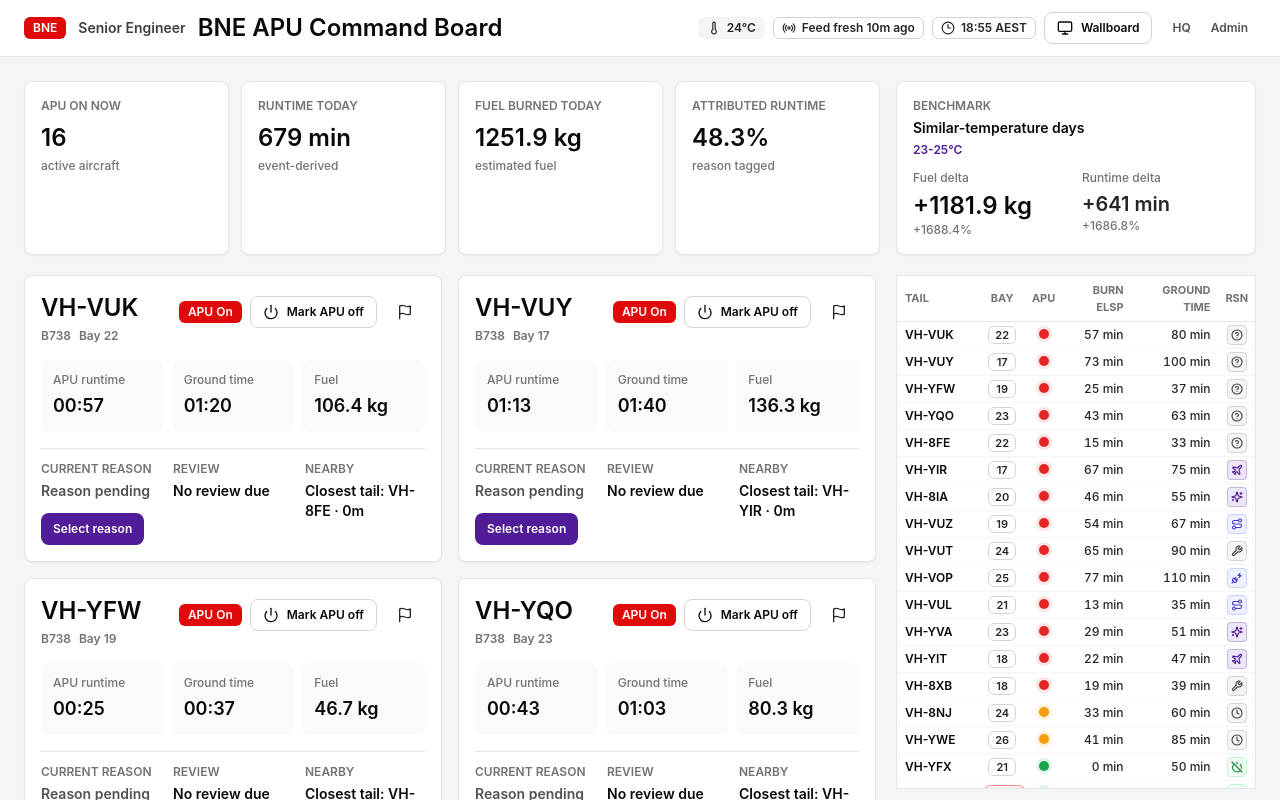
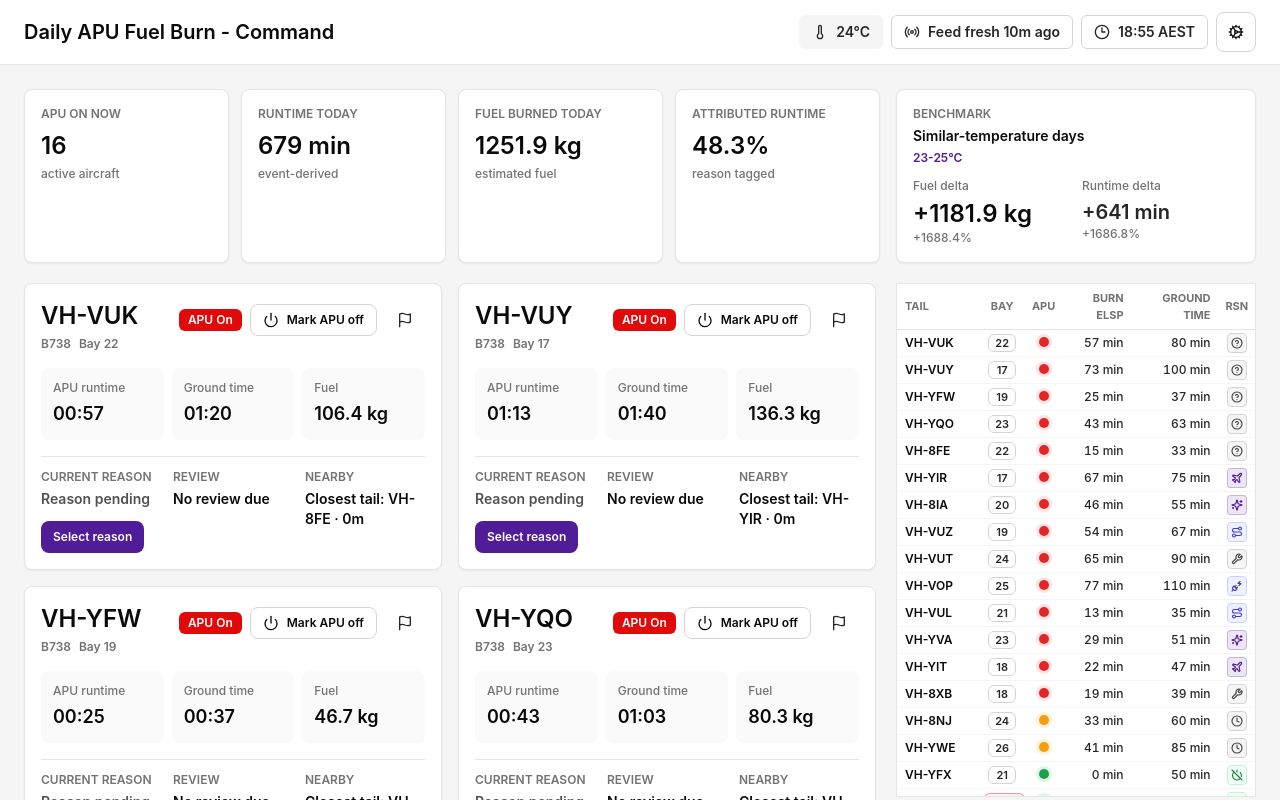
Before and after one commit to ben-dowden/APU-Alerting-Dashboard, a Next.js app: page /senior/bne in a window 1280 px wide. Shown: the top 800 px of the page. Built offline with nearby package versions, Linux system fonts and the light colour scheme.

Commit message:
feat-add-production-command-navbar

```diff
--- a/components/senior/bne-command-board.tsx
+++ b/components/senior/bne-command-board.tsx
@@ -301,7 +301,6 @@ export function BneCommandBoard() {
     <div className="min-h-screen bg-neutral-100 text-neutral-950">
       <CommandBar
         localTimeLabel={formatBneLocalTime(board.nowIso)}
-        port={board.port}
         sourceFreshnessLabel={sourceFreshnessLabel(board)}
         temperatureLabel={`${board.weather?.temperatureC ?? "--"}°C`}
       />
--- a/components/senior/command-bar.tsx
+++ b/components/senior/command-bar.tsx
@@ -1,68 +1,91 @@
+"use client";
+
 import Link from "next/link";
-import { Clock3, Monitor, Radio, Thermometer } from "lucide-react";
+import { useState } from "react";
+import { Clock3, Cog, Radio, Thermometer } from "lucide-react";
 
 import { Badge } from "@/components/ui/badge";
-import { buttonVariants } from "@/components/ui/button";
-import { cn } from "@/lib/utils/cn";
+import { Button } from "@/components/ui/button";
 
 type CommandBarProps = {
-  port: string;
   temperatureLabel: string;
   sourceFreshnessLabel: string;
   localTimeLabel: string;
 };
 
+const areaMenuLinks = [
+  { href: "/senior/bne/wallboard", label: "Wallboard" },
+  { href: "/hq", label: "HQ Monitoring" },
+  { href: "/hq/reports", label: "HQ Reports" },
+  { href: "/hq/data-quality", label: "Data Quality" },
+  { href: "/admin", label: "Admin Workbench" },
+  { href: "/admin/reasons", label: "Reason Settings" },
+  { href: "/admin/fuel", label: "Fuel Settings" },
+  { href: "/admin/urgency", label: "Urgency Ranking" },
+  { href: "/admin/reference-data", label: "Reference Data" },
+] as const;
+
 export function CommandBar({
-  port,
   temperatureLabel,
   sourceFreshnessLabel,
   localTimeLabel,
 }: CommandBarProps) {
+  const [isAreaMenuOpen, setIsAreaMenuOpen] = useState(false);
+
   return (
     <header className="border-b border-neutral-200 bg-white">
       <div className="mx-auto flex w-full max-w-[1600px] flex-wrap items-center justify-between gap-3 px-4 py-3 sm:px-6">
-        <div className="flex min-w-0 flex-wrap items-center gap-3">
-          <Badge variant="red">{port}</Badge>
-          <span className="text-sm font-semibold text-neutral-700">Senior Engineer</span>
-          <h1 className="text-xl font-semibold tracking-normal text-neutral-950 sm:text-2xl">
-            BNE APU Command Board
+        <div className="min-w-0">
+          <h1 className="truncate text-lg font-semibold tracking-normal text-neutral-950 sm:text-xl">
+            Daily APU Fuel Burn - Command
           </h1>
         </div>
 
-        <div className="flex flex-wrap items-center gap-2">
-          <Badge variant="secondary" className="gap-1.5">
-            <Thermometer aria-hidden="true" className="size-3.5" data-icon />
+        <div className="flex flex-wrap items-center justify-end gap-2">
+          <Badge variant="secondary" className="gap-2 px-3 py-1.5 text-sm">
+            <Thermometer aria-hidden="true" className="size-4" data-icon />
             {temperatureLabel}
           </Badge>
-          <Badge variant="outline" className="gap-1.5">
-            <Radio aria-hidden="true" className="size-3.5" data-icon />
+          <Badge variant="outline" className="gap-2 px-3 py-1.5 text-sm">
+            <Radio aria-hidden="true" className="size-4" data-icon />
             {sourceFreshnessLabel}
           </Badge>
-          <Badge variant="neutral" className="gap-1.5">
-            <Clock3 aria-hidden="true" className="size-3.5" data-icon />
+          <Badge variant="neutral" className="gap-2 px-3 py-1.5 text-sm">
+            <Clock3 aria-hidden="true" className="size-4" data-icon />
             {localTimeLabel}
           </Badge>
-          <Link
-            className={cn(buttonVariants({ variant: "outline", size: "sm" }), "h-8 bg-white")}
-            href="/senior/bne/wallboard"
-          >
-            <Monitor aria-hidden="true" data-icon />
-            Wallboard
-          </Link>
-          <nav
-            className="flex items-center gap-1 pl-1 text-xs font-semibold text-neutral-600"
-            aria-label="Route shortcuts"
-          >
-            <Link className="rounded-product px-2 py-1 hover:bg-neutral-100 hover:text-neutral-950" href="/hq">
-              HQ
-            </Link>
-            <Link
-              className="rounded-product px-2 py-1 hover:bg-neutral-100 hover:text-neutral-950"
-              href="/admin"
+          <div className="relative">
+            <Button
+              aria-controls={isAreaMenuOpen ? "area-menu" : undefined}
+              aria-expanded={isAreaMenuOpen}
+              aria-label="Open area menu"
+              className="bg-white"
+              onClick={() => setIsAreaMenuOpen((isOpen) => !isOpen)}
+              size="icon"
+              type="button"
+              variant="outline"
             >
-              Admin
-            </Link>
-          </nav>
+              <Cog aria-hidden="true" data-icon />
+            </Button>
+
+            {isAreaMenuOpen ? (
+              <nav
+                aria-label="Area menu"
+                className="absolute right-0 z-50 mt-2 w-56 rounded-product border border-neutral-200 bg-white p-2 text-sm font-semibold text-neutral-700 shadow-xl"
+                id="area-menu"
+              >
+                {areaMenuLinks.map((link) => (
+                  <Link
+                    className="block rounded-product px-3 py-2 transition-colors hover:bg-neutral-100 hover:text-neutral-950 focus-visible:outline-none focus-visible:ring-2 focus-visible:ring-virgin-purple"
+                    href={link.href}
+                    key={link.href}
+                  >
+                    {link.label}
+                  </Link>
+                ))}
+              </nav>
+            ) : null}
+          </div>
         </div>
       </div>
     </header>
```
